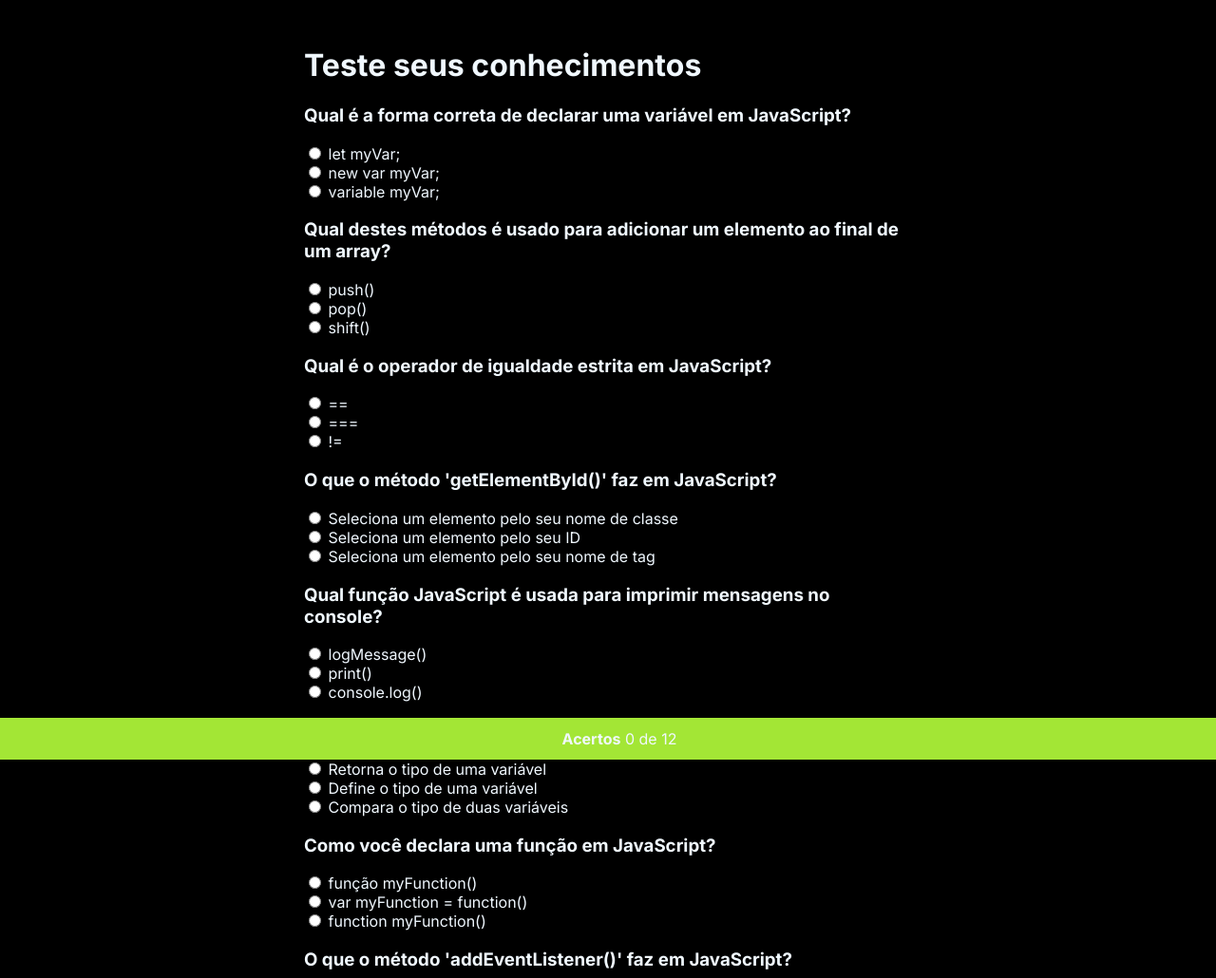
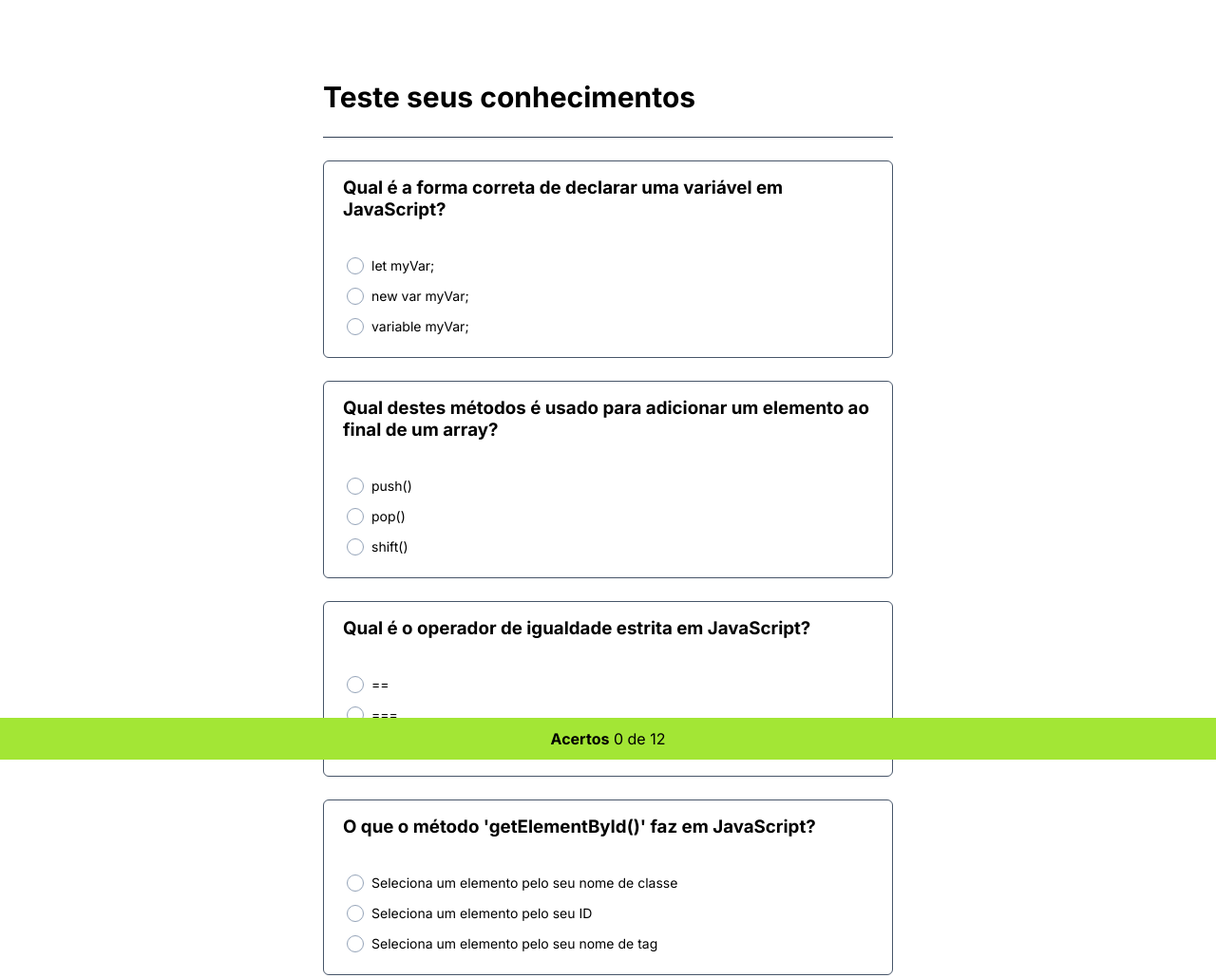
Before and after one commit to Adn90/Quiz, a plain HTML site: page index.html in a window 1280 px wide. Shown: the top 1030 px of the page at 95% size. Drawn offline with Linux system fonts and the light colour scheme.

Commit message:
css para fazer um input customizado que seja uniforme em todos os browsers

```diff
--- a/index.html
+++ b/index.html
@@ -8,7 +8,10 @@
 </head>
 <body>
   <main>
-    <h1>Teste seus conhecimentos</h1>
+
+    <header>
+      <h1>Teste seus conhecimentos</h1>
+    </header>
 
     <div id="quiz"></div>
 
--- a/style.css
+++ b/style.css
@@ -1,23 +1,76 @@
 @import url('https://fonts.googleapis.com/css2?family=Inter:wght@400;600;700&display=swap');
 
 *, :root {
+  margin: 0;
+  padding: 0;
+  box-sizing: border-box;
+
   font-family: 'Inter', sans-serif;
   font-synthesis: none;
   text-rendering: optimizeLegibility;
+
   -webkit-font-smoothing: antialiased;
   -webkit-text-size-adjust: 100%;
   -moz-osx-font-smoothing: grayscale;
 }
 
-body {
+/* body {
   background-color: #000;
   color: aliceblue;
-}
+} */
 
 main {
   max-width: 640px;
   padding: 20px;
   margin: 0 auto 64px;
+}
+
+header {
+  margin-top: 64px;
+  padding-bottom: 24px;
+  border-bottom: 1px solid #334155;
+}
+
+header h1 {
+  font-size: 30px;
+}
+
+.quiz-item {
+  margin-top: 24px;
+  border: 1px solid #475569;
+  border-radius: 6px;
+}
+
+.quiz-item  h3 {
+  padding: 16px 20px;
+}
+
+.quiz-item dl {
+  padding: 20px 24px;
+
+  display: grid;
+  gap: 8px;
+}
+
+.quiz-item dl dt {
+  font-size: 14px;
+  line-height: 24px;
+  /* letter-spacing: 0; */
+
+  /* flex para alinhar e dar gap no input customizado */
+  display: flex;
+  align-items: center;
+  gap: 8px;
+}
+
+input {
+  all: unset;
+
+  border: 1px solid #94a3b8;
+  width: 16px;
+  height: 16px;
+
+  border-radius: 50%;
 }
 
 #acertos {
```
